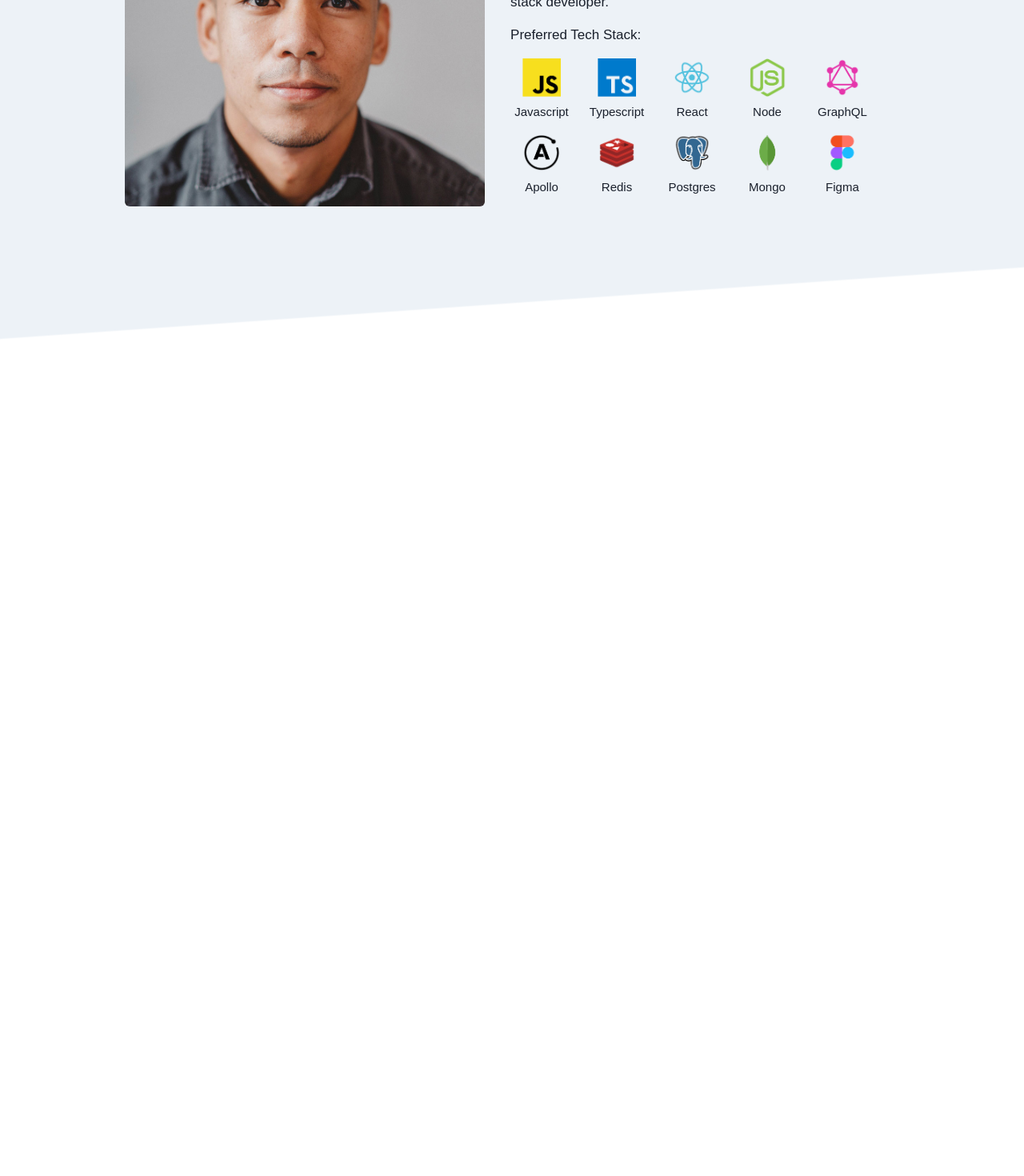
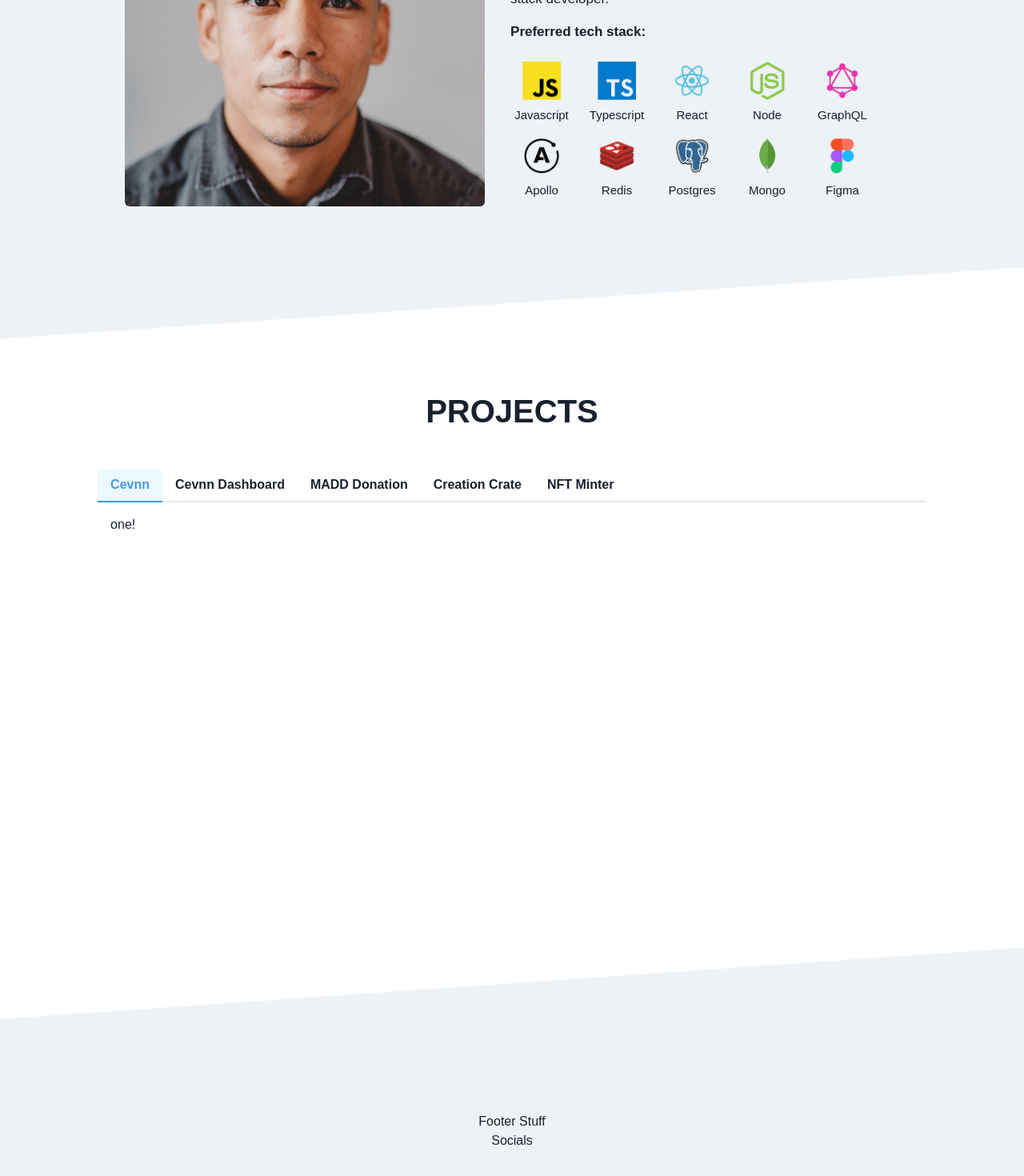
Before and after one commit to jeffgat/jeffgat.com, a React (Vite) app: page / in a window 1280 px wide. Shown: the part 1104-2574 px from the top of the page at 80% size. Before the commit the page ends 1794 px from the top, so only its background shows below. Built offline with nearby package versions, Linux system fonts and the light colour scheme.

Commit message:
added footer and projects sections, to finish

```diff
--- a/package.json
+++ b/package.json
@@ -7,15 +7,18 @@
     "preview": "vite preview"
   },
   "dependencies": {
+    "@chakra-ui/icons": "^1.1.1",
     "@chakra-ui/react": "^1.8.0",
     "@emotion/react": "^11",
     "@emotion/styled": "^11",
     "@fontsource/montserrat": "^4.5.2",
     "@fontsource/source-sans-pro": "^4.5.1",
+    "@types/react-scroll": "^1.8.3",
     "framer-motion": "^5",
     "react": "^17.0.2",
     "react-dom": "^17.0.2",
-    "react-icons": "^4.3.1"
+    "react-icons": "^4.3.1",
+    "react-scroll": "^1.8.4"
   },
   "devDependencies": {
     "@types/react": "^17.0.33",
--- a/src/App.tsx
+++ b/src/App.tsx
@@ -1,6 +1,7 @@
-import { Box } from '@chakra-ui/react';
 import About from './components/About';
+import Footer from './components/Footer';
 import Intro from './components/Intro';
+import Projects from './components/Projects';
 import SocialsVert from './components/SocialsVert';
 
 function App() {
@@ -9,7 +10,8 @@ function App() {
       <Intro />
       <SocialsVert />
       <About />
-      <Box as='section' h='400px'></Box>
+      <Projects />
+      <Footer />
     </>
   );
 }
--- a/src/components/About.tsx
+++ b/src/components/About.tsx
@@ -8,6 +8,7 @@ import {
   Text
 } from '@chakra-ui/react';
 import React from 'react';
+import * as Scroll from 'react-scroll';
 import apollo from '../images/apollo.png';
 import figma from '../images/figma.png';
 import graphql from '../images/graphql.png';
@@ -47,10 +48,12 @@ const About = (props: Props) => {
     { img: figma, text: 'Figma' },
   ];
 
+  const ScrollElement = Scroll.Element;
   return (
     <>
       <Box as='section' bg='gray.100' py='8' position='relative'>
         <Container maxW='120ch'>
+          <ScrollElement name='scroll'>
             <Heading
               variant='h2'
               fontSize='40px'
@@ -60,6 +63,7 @@ const About = (props: Props) => {
             >
               Summary
             </Heading>
+          </ScrollElement>
           <Flex align='center' justify='center' mt='8'>
             <Image src={headshot} maxW='450px' w='50%' rounded='md' />
             <Box maxW='50%' px='8' fontSize='17px'>
@@ -73,15 +77,15 @@ const About = (props: Props) => {
                 Through that, I picked up front-end development and continued to
                 develop my skills, leading me to become a full-stack developer.
               </Text>
-              <Text as='span' textAlign='center'>
-                Preferred Tech Stack:
+              <Text as='span' display='block' fontWeight='600'>
+                Preferred tech stack:
               </Text>
               <SimpleGrid
                 columns={5}
                 spacing={4}
                 align='center'
                 justify='center'
-                mt='4'
+                mt='6'
               >
                 {techStackData.map(t => {
                   return <IconBlock key={t.text} text={t.text} img={t.img} />;
--- /dev/null
+++ b/src/components/Footer.tsx
@@ -0,0 +1,23 @@
+import { Box, Center } from '@chakra-ui/react';
+import React from 'react';
+
+type Props = {};
+
+const Footer = (props: Props) => {
+  return (
+    <Box>
+      <Box
+        zIndex={-1}
+        position='absolute'
+        bottom='-160px'
+        bgGradient='linear(-4deg, #EDF2F7 70%, white calc(70% + 2px))'
+        h='500px'
+        w='100%'
+      />
+      <Center>Footer Stuff</Center>
+      <Center>Socials</Center>
+    </Box>
+  );
+};
+
+export default Footer;
--- a/src/components/Intro.tsx
+++ b/src/components/Intro.tsx
@@ -5,8 +5,19 @@ import MotionBox from './MotionBox';
 type Props = {};
 
 const Intro = (props: Props) => {
+  // const scroller = Scroll.scroller;
+
+  // const handleClick = () => {
+  //   scroller.scrollTo('scroll', {
+  //     duration: 800,
+  //     delay: 100,
+  //     smooth: true,
+  //     offset: -45
+  //   });
+  // };
+
   return (
-    <Box as='section'>
+    <Box as='section' position='relative'>
       <Container maxW='120ch' h='100vh'>
         <VStack
           align='start'
@@ -62,6 +73,26 @@ const Intro = (props: Props) => {
           </Flex>
         </VStack>
       </Container>
+      {/* <MotionBox
+        transition={{ repeat: Infinity, duration: 2, delay: 3 }}
+        animate={{ y: [0, 16, 0] }}
+        position='absolute'
+        left='50%'
+        bottom='12'
+        transform='translateX(-50%)'
+      >
+        <IconButton
+          type='button'
+          variant='unstyled'
+          aria-label='Scroll Down'
+          icon={<ArrowDownIcon />}
+          fontSize='40px'
+          onClick={handleClick}
+          _focus={{
+            outline: 'none',
+          }}
+        />
+      </MotionBox> */}
     </Box>
   );
 };
--- /dev/null
+++ b/src/components/Projects.tsx
@@ -0,0 +1,74 @@
+import {
+  Box,
+  Container,
+  Heading,
+  Tab,
+  TabList,
+  TabPanel,
+  TabPanels,
+  Tabs
+} from '@chakra-ui/react';
+import React from 'react';
+
+type Props = {};
+
+const tabProps = {
+  fontWeight: '600',
+  roundedTop: 'md',
+  _selected: {
+    color: 'blue.400',
+    borderBottomColor: 'blue.400',
+    bg: 'blue.50',
+  },
+  _focus: { outline: 'none' },
+};
+
+const Projects = (props: Props) => {
+  return (
+    <>
+      <Box as='section' h='900px' mt='200px'>
+        <Container maxW='120ch'>
+          <Heading
+            variant='h2'
+            fontSize='40px'
+            fontWeight='700'
+            textTransform='uppercase'
+            textAlign='center'
+            mb='12'
+          >
+            Projects
+          </Heading>
+          <Tabs>
+            <TabList>
+              <Tab {...tabProps}>Cevnn</Tab>
+              <Tab {...tabProps}>Cevnn Dashboard</Tab>
+              <Tab {...tabProps}>MADD Donation</Tab>
+              <Tab {...tabProps}>Creation Crate</Tab>
+              <Tab {...tabProps}>NFT Minter</Tab>
+            </TabList>
+
+            <TabPanels>
+              <TabPanel>
+                <p>one!</p>
+              </TabPanel>
+              <TabPanel>
+                <p>two!</p>
+              </TabPanel>
+              <TabPanel>
+                <p>three!</p>
+              </TabPanel>
+              <TabPanel>
+                <p>four!</p>
+              </TabPanel>
+              <TabPanel>
+                <p>five!</p>
+              </TabPanel>
+            </TabPanels>
+          </Tabs>
+        </Container>
+      </Box>
+    </>
+  );
+};
+
+export default Projects;
```
Also changed, not shown: src/components/Parallax.tsx (added, +57 -0 lines), 1 other file (tests, documents, lock files or other folders). Lines whose indentation alone changed are shown as unchanged.
